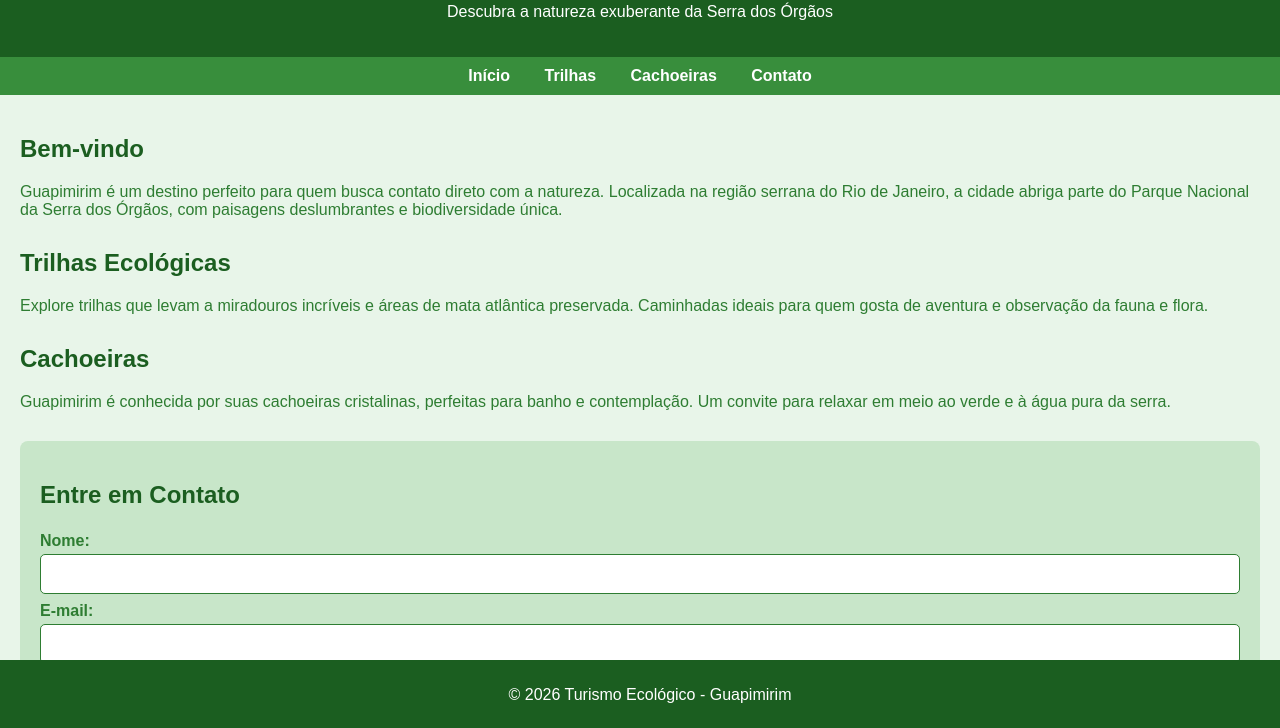
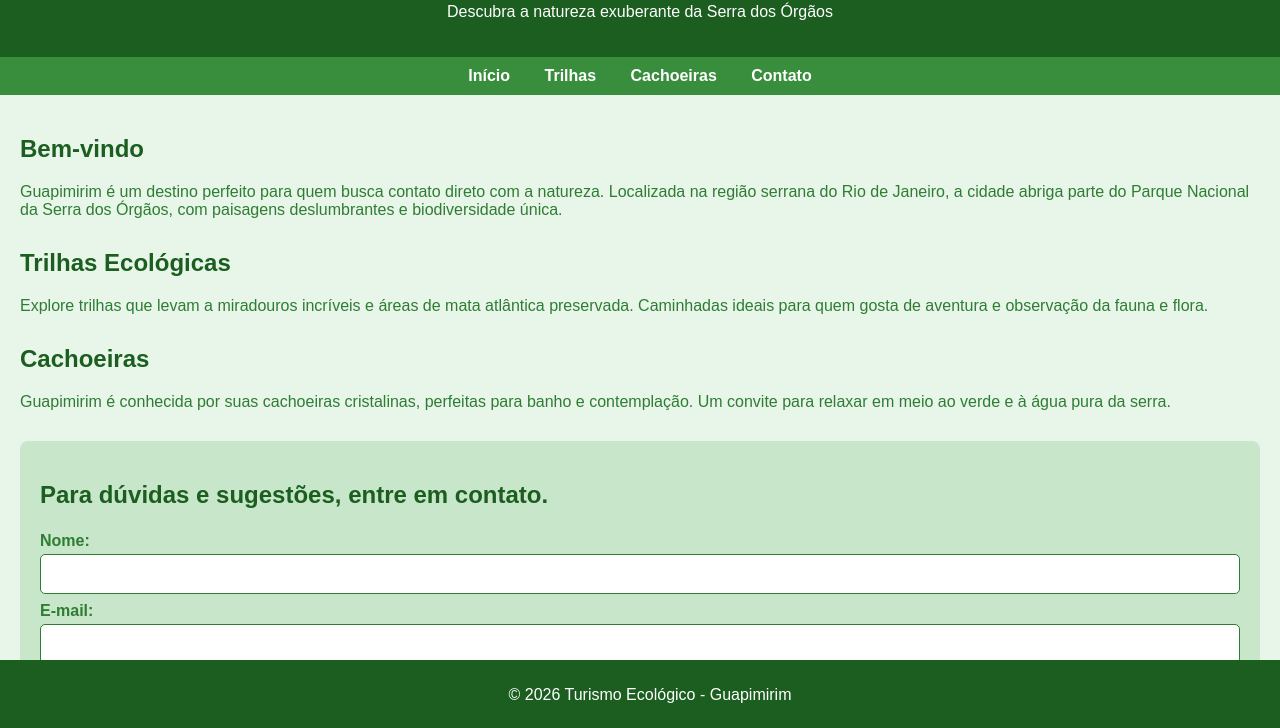
Before and after one commit to ThallesAlexandrevieira/Turismo-Ecol-gico-em-Guapi, a website: page index.html in a window 1280 px wide. Shown: the part 70-798 px from the top of the page. Drawn offline with Linux system fonts and the light colour scheme.

Commit message:
Update contact section heading for clarity

```diff
--- a/index.html
+++ b/index.html
@@ -44,7 +44,8 @@
 
         <!-- Formulário de contato -->
         <section id="contato">
-            <h2>Entre em Contato</h2>
+
+            <h2>Para dúvidas e sugestões, entre em contato.</h2>
             <form id="form-contato">
                 <label for="nome">Nome:</label>
                 <input type="text" id="nome" name="nome" required>
```
